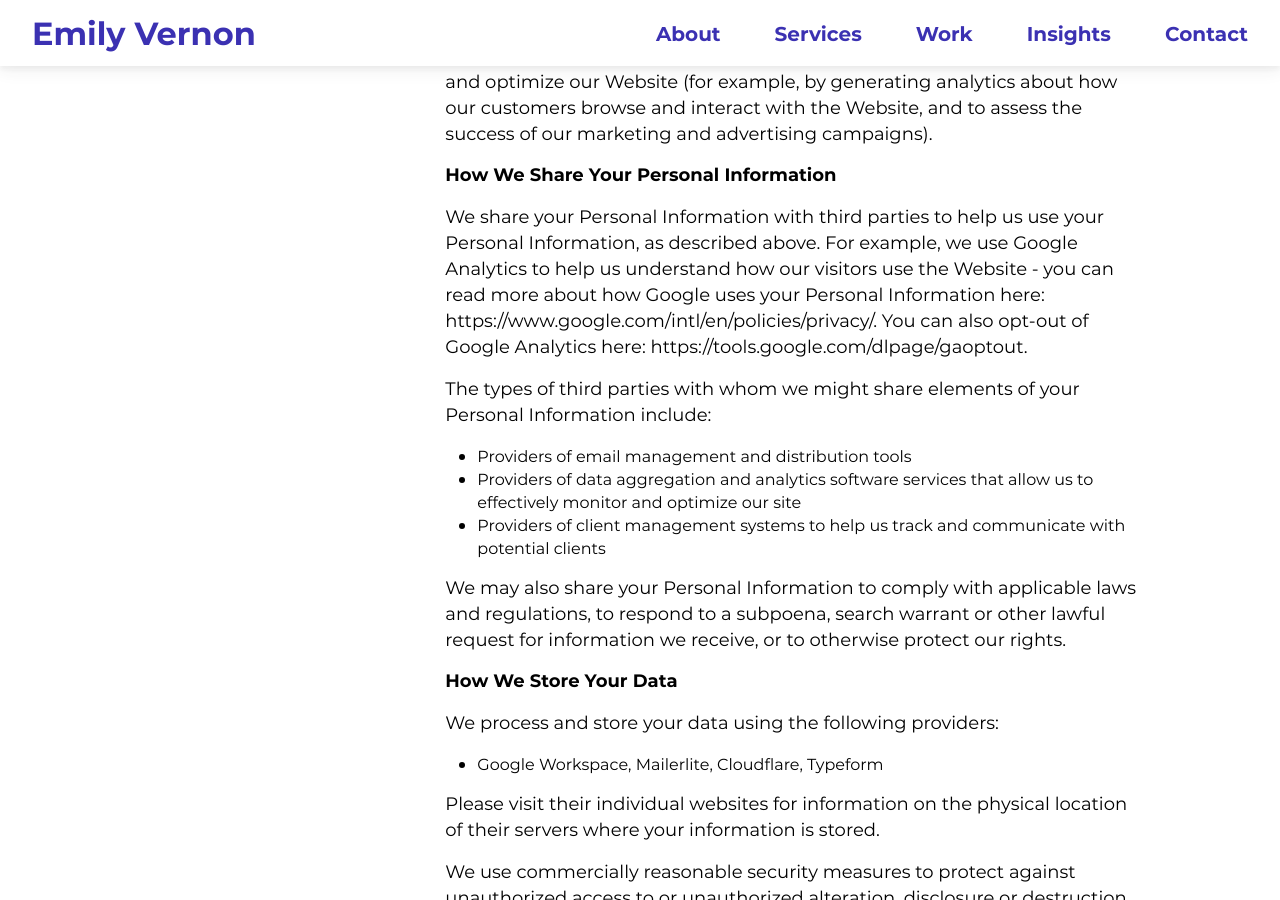
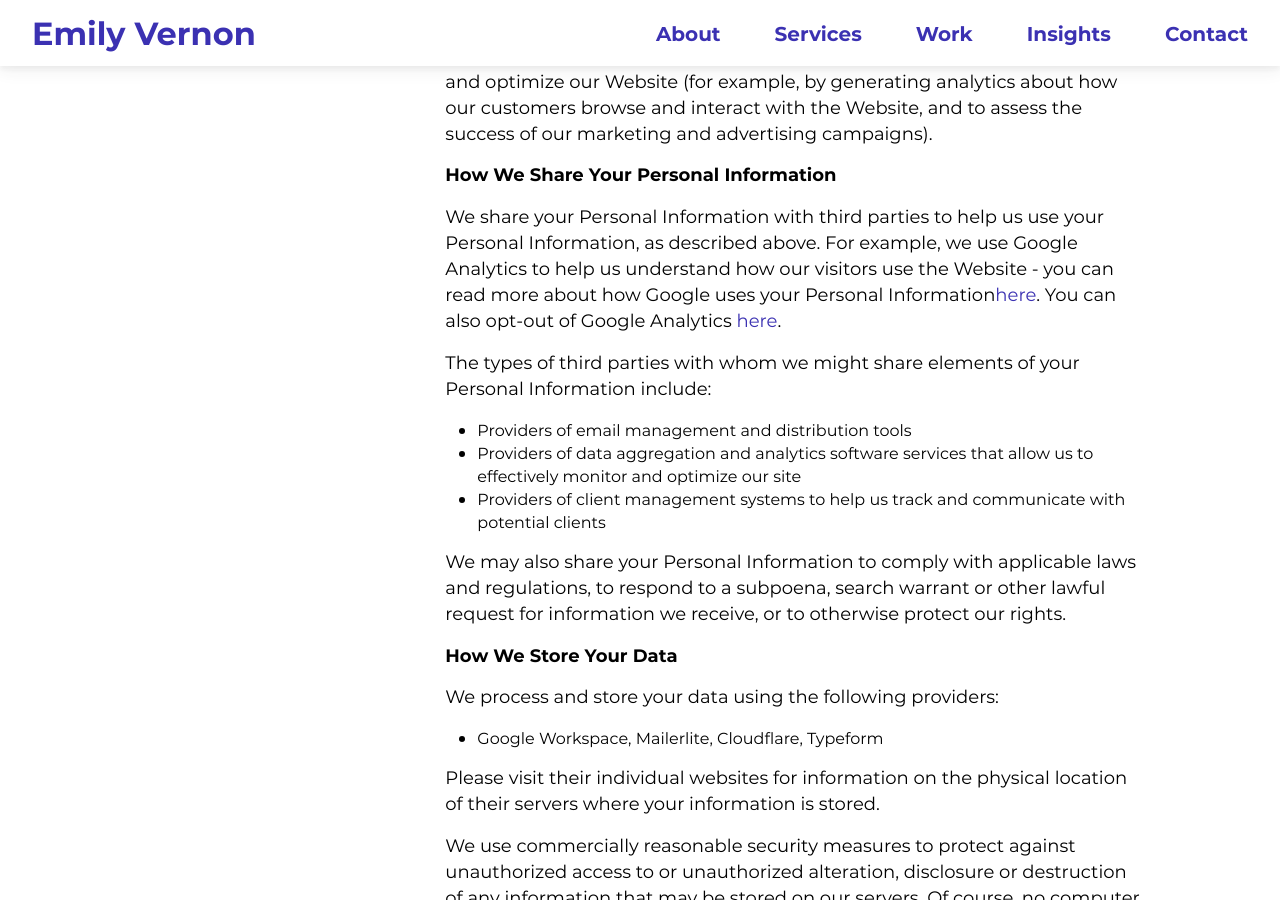
Before and after one commit to emilygv/emilyvernon.com, a Jekyll site: the page built from privacy-policy.md, in a window 1280 px wide and 900 px high, scrolled down 1800 px. Built offline with Jekyll 4.4.1, drawn with Linux system fonts in a browser that asks for light colours; some of the changed lines change nothing that is shown; some of the changed text lies outside the part shown.

Commit message:
Update privacy-policy.md

```diff
--- a/privacy-policy.md
+++ b/privacy-policy.md
@@ -16,7 +16,7 @@
 
 We collect Device Information using the following technologies:
 
-- “Cookies” are data files that are placed on your device or computer and often include an anonymous unique identifier. For more information about cookies, and how to disable cookies, visit http://www.allaboutcookies.org
+- “Cookies” are data files that are placed on your device or computer and often include an anonymous unique identifier. For more information about cookies, and how to disable cookies, visit [All About Cookies](https://www.allaboutcookies.org){:target="_blank"}.
 - “Log files” track actions occurring on the Website, and collect data including your IP address, browser type, Internet service provider, referring/exit pages, and date/time stamps.
 - “Web beacons”, “tags”, and “pixels” are electronic files used to record information about how you browse the Website.
 
@@ -54,7 +54,7 @@
 
 **How We Share Your Personal Information**
 
-We share your Personal Information with third parties to help us use your Personal Information, as described above. For example, we use Google Analytics to help us understand how our visitors use the Website - you can read more about how Google uses your Personal Information here: https://www.google.com/intl/en/policies/privacy/. You can also opt-out of Google Analytics here: https://tools.google.com/dlpage/gaoptout.
+We share your Personal Information with third parties to help us use your Personal Information, as described above. For example, we use Google Analytics to help us understand how our visitors use the Website - you can read more about how Google uses your Personal Information[here](https://www.google.com/intl/en/policies/privacy/){:target="_blank"}. You can also opt-out of Google Analytics [here](https://tools.google.com/dlpage/gaoptout){:target="_blank"}.
 
 The types of third parties with whom we might share elements of your Personal Information include:
 
```
